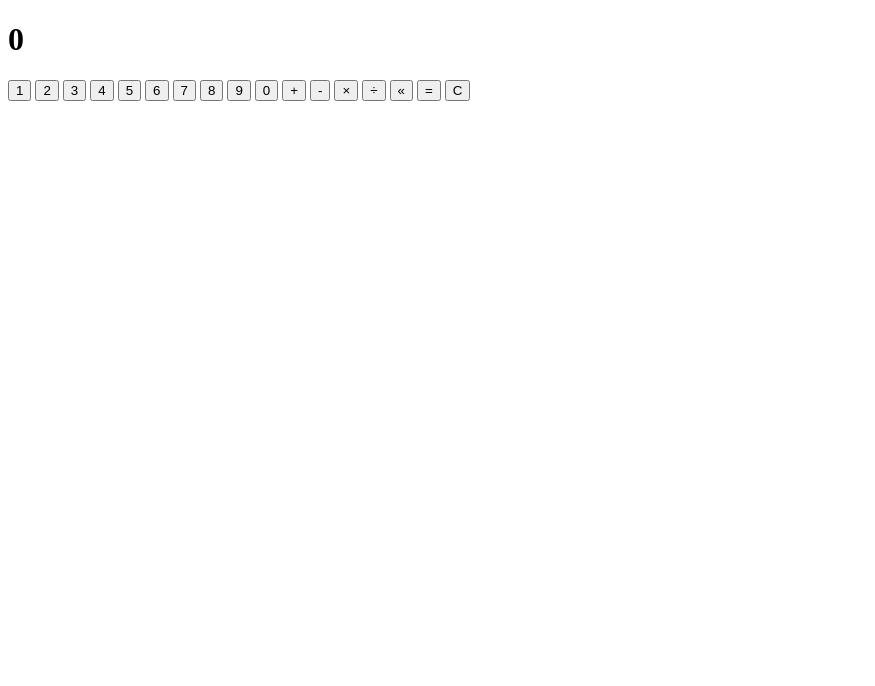
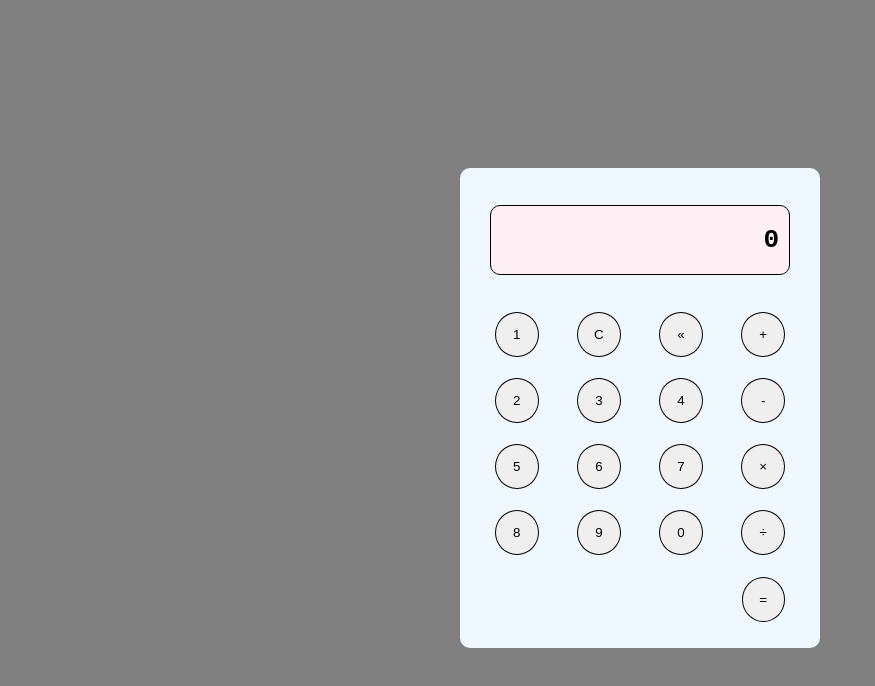
Before and after one commit to mishohan/finalProjectCalculator, a plain HTML site: page index.html in a window 1280 px wide. Shown: the whole page, without its empty margins (0-875 px from the left). Drawn offline with Linux system fonts and the light colour scheme.

Commit message:
Added Appearance

```diff
--- a/index.html
+++ b/index.html
@@ -11,23 +11,26 @@
 
     <div class="container">
         <h1 class="display" >0</h1>
+
         <button onclick="appendTodisplay('1')">1</button>
+        <button onclick="clearBtn()">C</button>
+        <button onclick="backSpace()">«</button>
+        <button onclick="appendTodisplay('+')">+</button>
         <button onclick="appendTodisplay('2')">2</button>
         <button onclick="appendTodisplay('3')">3</button>
         <button onclick="appendTodisplay('4')">4</button>
+        <button onclick="appendTodisplay('-')">-</button>
         <button onclick="appendTodisplay('5')">5</button>
         <button onclick="appendTodisplay('6')">6</button>
         <button onclick="appendTodisplay('7')">7</button>
+        <button onclick="appendTodisplay('*')">×</button>
         <button onclick="appendTodisplay('8')">8</button>
         <button onclick="appendTodisplay('9')">9</button>
         <button onclick="appendTodisplay('0')">0</button>
-        <button onclick="appendTodisplay('+')">+</button>
-        <button onclick="appendTodisplay('-')">-</button>
-        <button onclick="appendTodisplay('*')">×</button>
         <button onclick="appendTodisplay('/')">÷</button>
-        <button onclick="backSpace()">«</button>
-        <button onclick="calculate()">=</button>
-        <button onclick="clearBtn()">C</button>
+
+        <button onclick="calculate()" class="equal">=</button>
+
     </div>
 
 
--- a/styles.css
+++ b/styles.css
@@ -0,0 +1,53 @@
+html{
+    font-family: monospace;
+    display: flex;
+    align-items: center;
+    justify-content: center;
+
+}
+body{
+    background-color: gray;
+    display: flex;
+    align-items: center;
+    justify-content: center;
+    height: 100vh;
+    width: 100%;
+}
+.container{
+    background-color: aliceblue;
+    display: flex;
+    flex-wrap: wrap;
+    width: 300px;
+    height: 440px;
+    padding: 20px 30px;
+    border-radius: 10px;
+    justify-content: space-between;
+    gap: 10px;
+}
+
+h1{
+    width: 100%;
+    height: 70px;
+    background-color: lavenderblush;
+    border: 1px solid black;
+    border-radius: 10px;
+    display: flex;
+    align-items: center;
+    justify-content: flex-end;
+    padding: 0 10px;
+    box-sizing: border-box;
+    margin-bottom: 20px;
+}
+
+button{
+    height: 45px;
+    width: calc(25% - 10.5%);
+    border: 1px solid black;
+    border-radius: 50%;
+    margin: 5px;
+    flex: 0 0 auto;
+}
+
+.equal{
+    margin-left: auto;
+}
```
